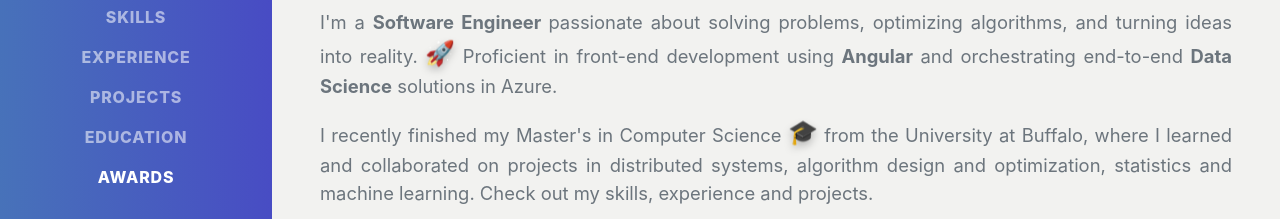
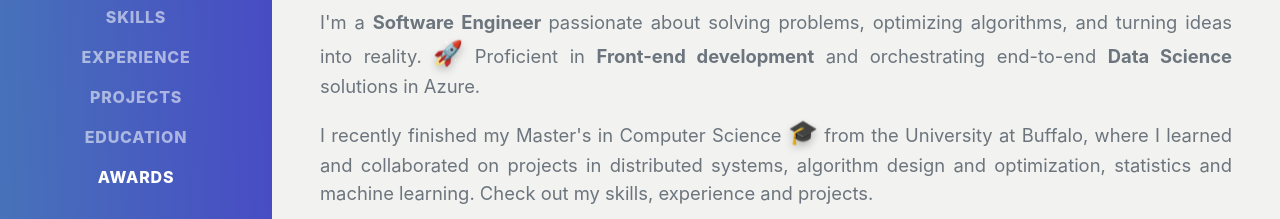
Before and after one commit to rpradeepsurya/rpradeepsurya.github.io, a plain HTML site: page index.html in a window 1280 px wide. Shown: the part 411-630 px from the top of the page. Drawn offline with nearby package versions, Linux system fonts and the light colour scheme; a web font is replaced by a local one.

Commit message:
update about

```diff
--- a/index.html
+++ b/index.html
@@ -82,7 +82,7 @@
                 <div class="col-12 m-0 p-0" data-aos="fade-in" data-aos-duration="300">
                 <p class="lead">
                     I'm a <strong>Software Engineer </strong> passionate about solving problems, optimizing algorithms, and turning ideas into reality. <span class="floating">🚀</span>
-                    Proficient in front-end development using <strong>Angular</strong> and orchestrating end-to-end <strong>Data Science</strong> solutions in Azure.
+                    Proficient in <strong>Front-end development</strong> <!-- using <strong>Angular</strong> --> and orchestrating end-to-end <strong>Data Science</strong> solutions in Azure.
                 </p>
                 </div>
                 <div class="col-12 m-0 p-0" data-aos="fade-in" data-aos-duration="300">
```
